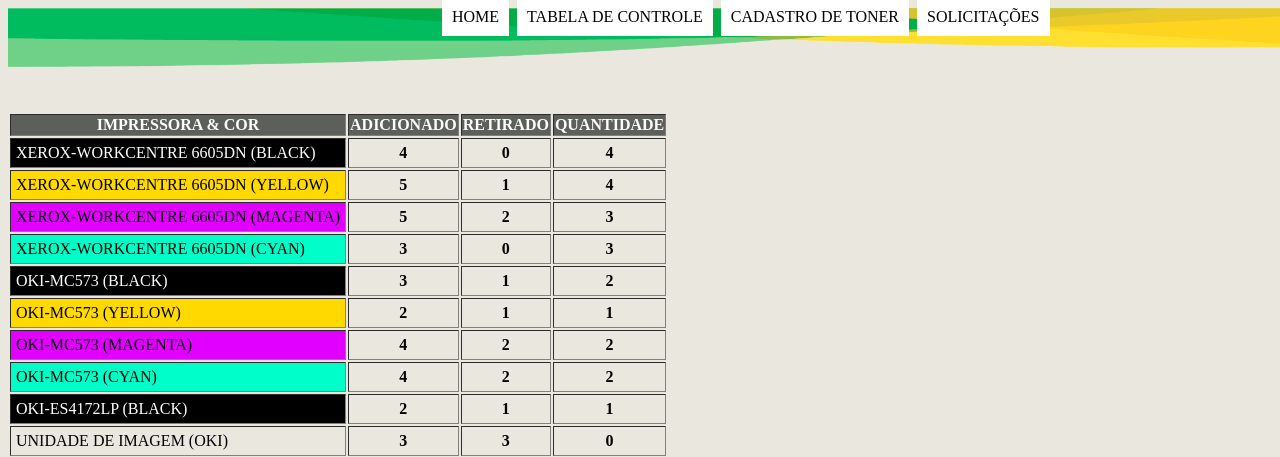
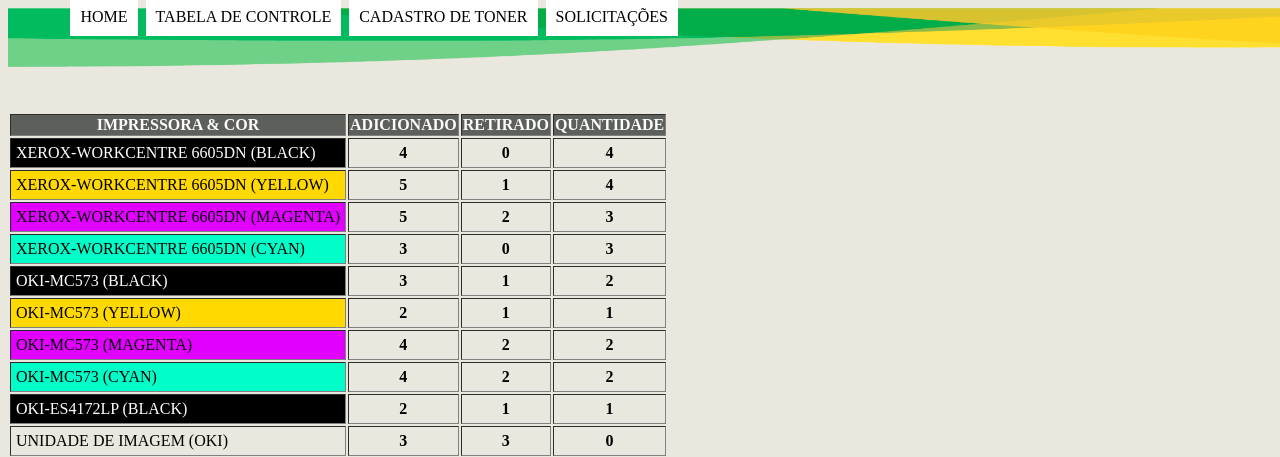
Before and after one commit to Taylon-00/Taylon-00.github.io, a PHP site: page / in a window 1280 px wide; the page is wider, and only the part inside the window is pictured. Shown: the top 457 px of that part. Run offline with PHP 8.4, Linux system fonts and the light colour scheme.

Commit message:
Update style.css

```diff
--- a/css/style.css
+++ b/css/style.css
@@ -17,7 +17,7 @@ nav#menu ul {
      text-transform: uppercase;
      position: absolute;
      top: -20px;
-     left: 400px;
+     right: 600px;
 }
 nav#menu li {
      display: inline-block;
```
